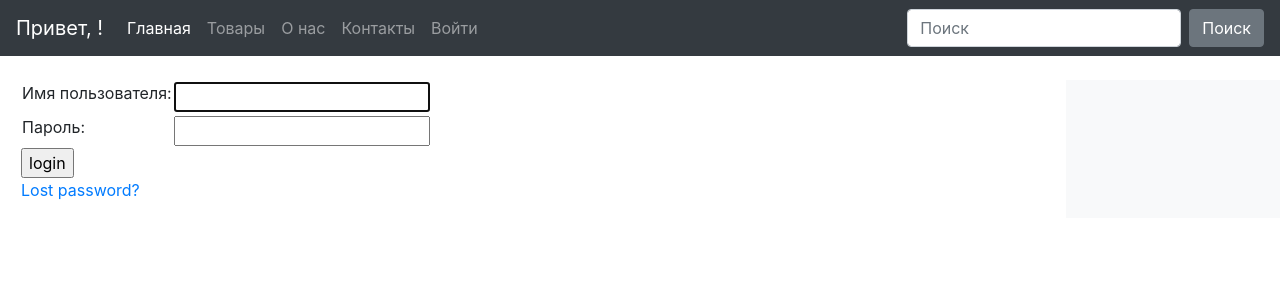
After one commit to thinknetica-django-lab-01/ivnnkt, a Django app: page /accounts/login/ in a window 1280 px wide. The commit adds this page. Shown: the top 300 px of the page. Run offline with Django 3.2, Linux system fonts and the light colour scheme; some libraries are stand-ins or nearby versions.

Commit message:
добавил форму для авторизации

```diff
--- a/e_commerce/e_commerce/settings.py
+++ b/e_commerce/e_commerce/settings.py
@@ -60,7 +60,7 @@
 TEMPLATES = [
     {
         'BACKEND': 'django.template.backends.django.DjangoTemplates',
-        'DIRS': [],
+        'DIRS': [BASE_DIR / 'templates'],
         'APP_DIRS': True,
         'OPTIONS': {
             'context_processors': [
@@ -150,4 +150,7 @@
 
 CKEDITOR_UPLOAD_PATH = "uploads/"
 
+# на эту странцу перенаправляет после того как залогинился
+LOGIN_REDIRECT_URL = '/'
+
 SITE_ID = 1
--- a/e_commerce/e_commerce/urls.py
+++ b/e_commerce/e_commerce/urls.py
@@ -23,4 +23,5 @@
     path('admin/', admin.site.urls),
     path('pages/', include('django.contrib.flatpages.urls')),
     path('ckeditor/', include('ckeditor_uploader.urls')),
+    path('accounts/', include('django.contrib.auth.urls'), name="login"),
 ]
--- a/e_commerce/main/forms.py
+++ b/e_commerce/main/forms.py
@@ -1,6 +1,6 @@
-from django.forms import ModelForm, CharField, EmailField, IntegerField
+from django.forms import ModelForm, CharField, EmailField
 from django.core.exceptions import ValidationError
-from .models import Profile, User
+from .models import Profile
 
 
 class ProfileForm(ModelForm):
@@ -8,7 +8,7 @@
     first_name = CharField(max_length=150,)
     last_name = CharField(max_length=150,)
     email = EmailField()
-    # age = IntegerField(label='Возраст')
+
 
 
     class Meta:
--- a/e_commerce/main/templates/include/header.html
+++ b/e_commerce/main/templates/include/header.html
@@ -16,7 +16,11 @@
             <a class="nav-link" href="/contact">Контакты</a>
           </li>
           <li class="nav-item">
+            {% if user.is_authenticated %}
             <a class="nav-link" href="{% url 'profile' pk=user.id %}">Редактировать профиль</a>
+            {% else %}
+            <a class="nav-link" href="{% url 'login' %}">Войти</a>
+            {% endif %}
           </li>
         </ul>
         <form class="form-inline my-2 my-lg-0">
--- a/e_commerce/main/urls.py
+++ b/e_commerce/main/urls.py
@@ -8,5 +8,3 @@
     path('goods/<int:pk>/', views.ProductDetailView.as_view(), name='detail_goods'),
     path('accounts/profile/<int:pk>/', views.ProfileUpdate.as_view(), name="profile"),
 ]
-
-#<slug:slug>
--- a/e_commerce/main/views.py
+++ b/e_commerce/main/views.py
@@ -1,5 +1,4 @@
 from django.shortcuts import render
-from django.contrib.auth.models import User
 from .models import Product, Profile
 from django.views import generic
 from django.views.generic.edit import UpdateView
@@ -8,7 +7,6 @@
 
 def index(request):
     prod = Product.objects.all()
-    user = User.objects.filter(logentry=True)
     turn_on_block = True
 
     return render(
@@ -16,7 +14,6 @@
         'main/index.html',
         {
             'prod': prod,
-            'user': user,
             'turn_on_block': turn_on_block,
             'for_revers': 'Hello world!'
         }
--- /dev/null
+++ b/e_commerce/templates/registration/login.html
@@ -0,0 +1,40 @@
+{% extends 'main/base.html' %}
+
+{% block content %}
+
+{% if form.errors %}
+  <p>Your username and password didn't match. Please try again.</p>
+{% endif %}
+
+{% if next %}
+  {% if user.is_authenticated %}
+    <p>Your account doesn't have access to this page. To proceed,
+    please login with an account that has access.</p>
+  {% else %}
+    <p>Please login to see this page.</p>
+  {% endif %}
+{% endif %}
+
+<form method="post" action="{% url 'login' %}">
+{% csrf_token %}
+<table>
+
+<tr>
+  <td>{{ form.username.label_tag }}</td>
+  <td>{{ form.username }}</td>
+</tr>
+
+<tr>
+  <td>{{ form.password.label_tag }}</td>
+  <td>{{ form.password }}</td>
+</tr>
+</table>
+
+<input type="submit" value="login" />
+<input type="hidden" name="next" value="{{ next }}" />
+</form>
+
+{# Assumes you setup the password_reset view in your URLconf #}
+<p><a href="{% url 'password_reset' %}">Lost password?</a></p>
+
+{% endblock %}
```
